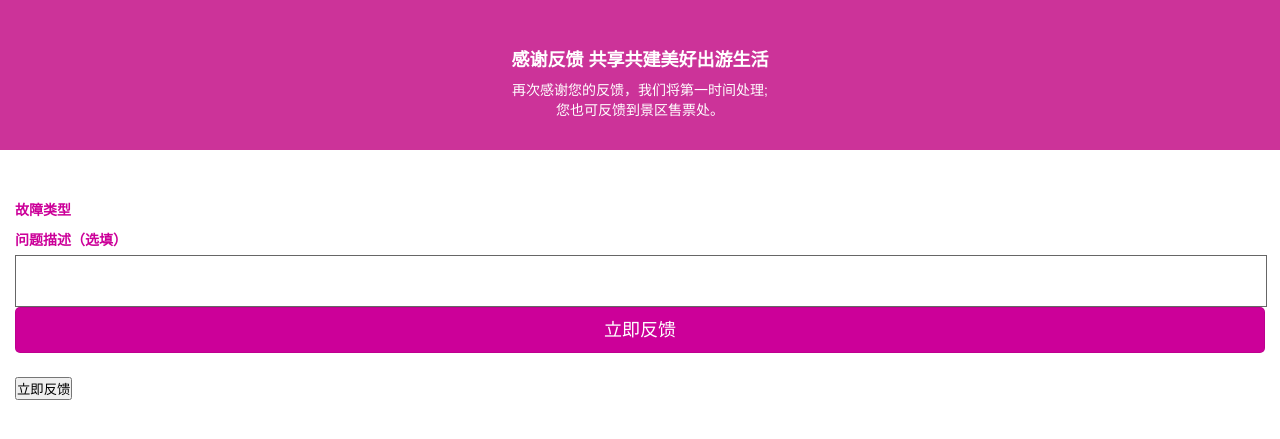
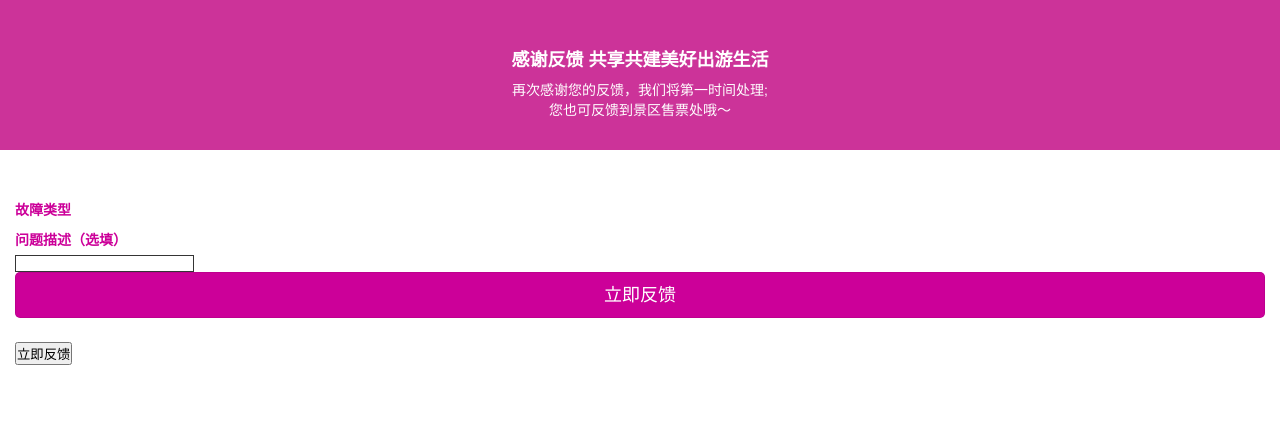
Before and after one commit to will-lzx/light, a Django app: page /weixin/report/ in a window 1280 px wide. Shown: the top 439 px of the page. Run offline with Django 3.2, Linux system fonts and the light colour scheme; data that the repository does not hold is empty; some libraries are stand-ins or nearby versions.

Commit message:
Merge branch 'master' of https://github.com/will-lzx/light
# Conflicts:
#	templates/weixin/nearby.html

```diff
--- a/templates/weixin/report.html
+++ b/templates/weixin/report.html
@@ -7,7 +7,7 @@
 {% block content %}
     <div class="ab_top">
         <h1>感谢反馈 共享共建美好出游生活</h1>
-      再次感谢您的反馈，我们将第一时间处理;<br>您也可反馈到景区售票处。
+      再次感谢您的反馈，我们将第一时间处理;<br>您也可反馈到景区售票处哦～
     </div>
 
 
@@ -22,7 +22,7 @@
 
      <h2_2>问题描述（选填）</h2_2>
         <div>
-            <input class="bx_input" type="text" id="description">
+            <input class="weui-btn_plain-default" type="text" id="description">
         </div>
 
        <a href="#" id="scanQRCode" class="weui-btn weui-btn_primary page__bd_spacing">立即反馈</a>
```
